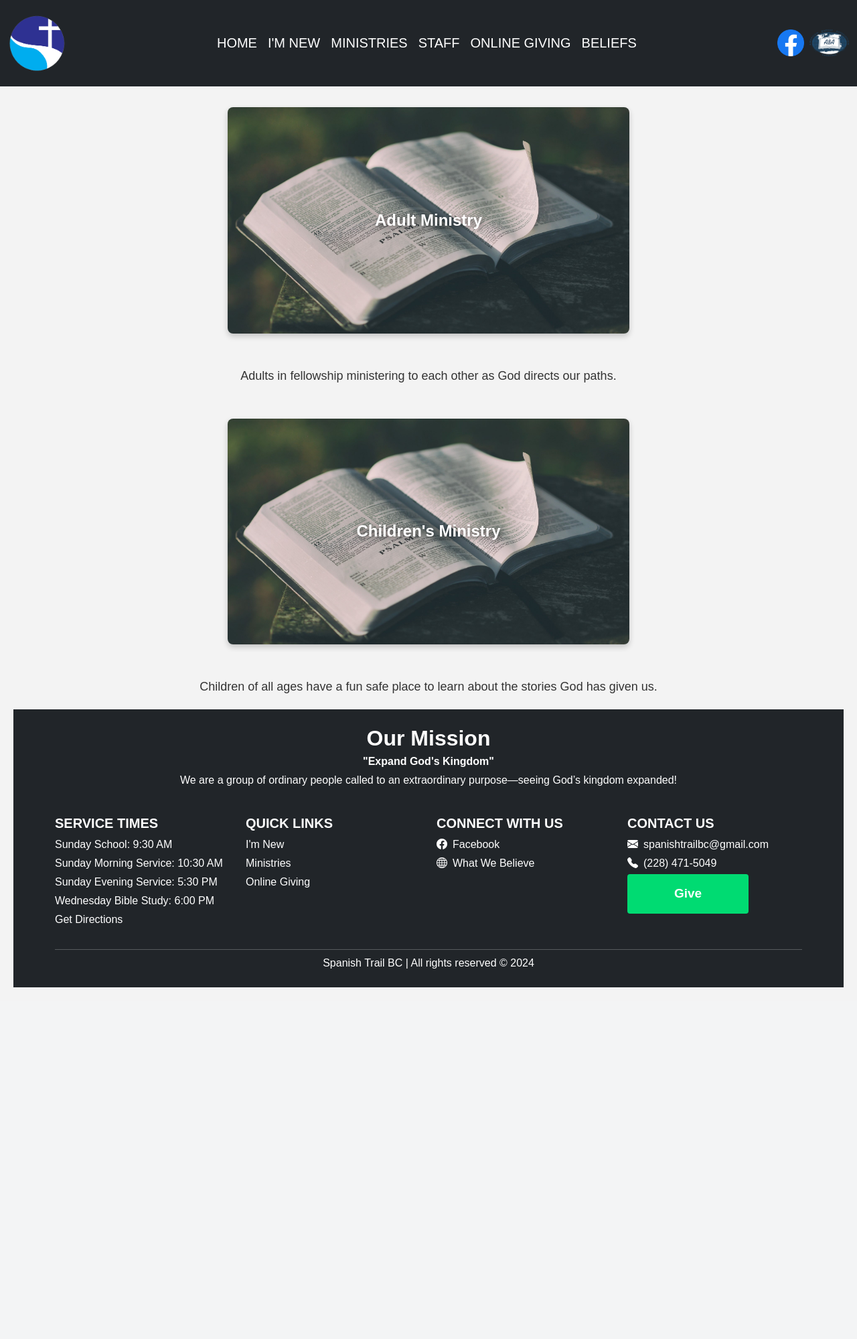
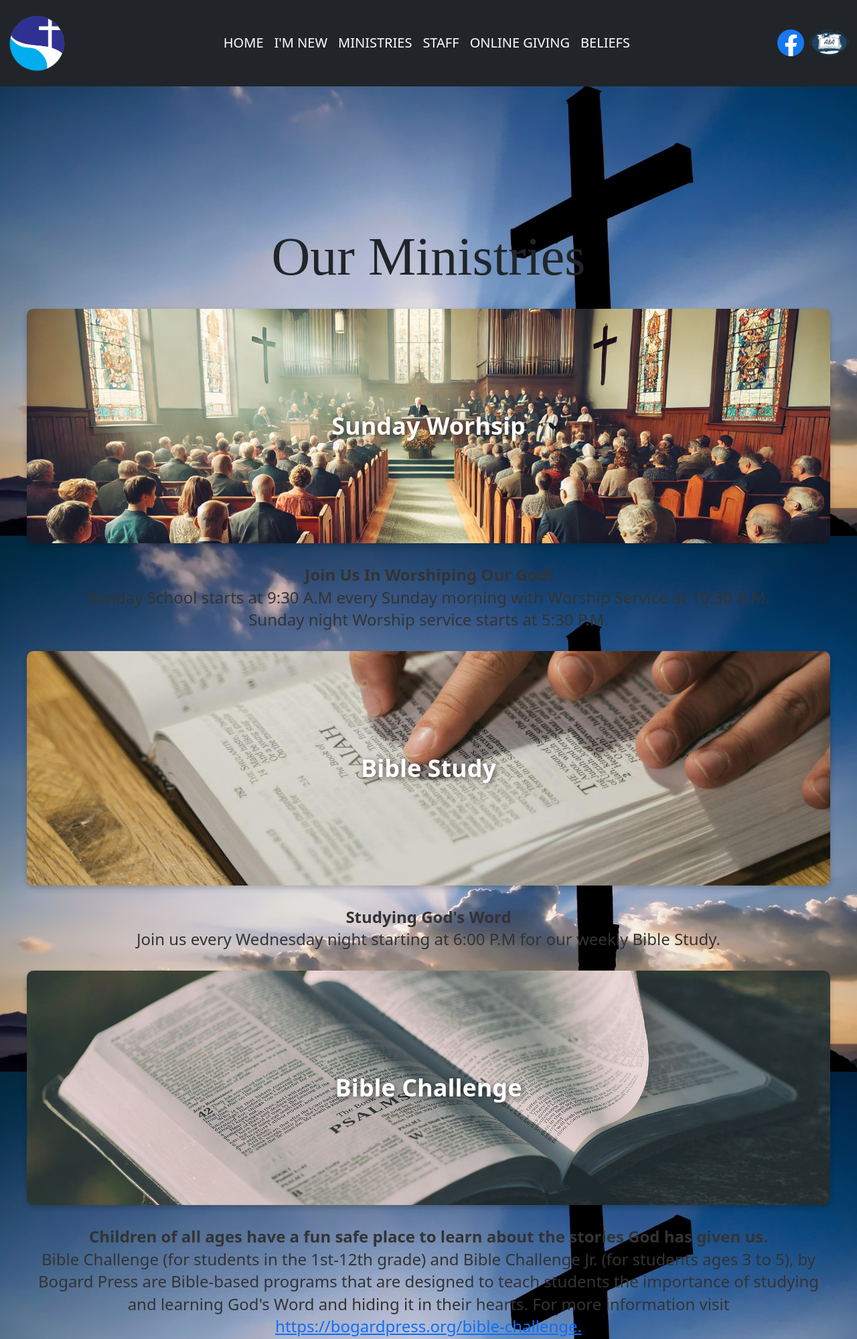
Before and after one commit to mhays24/spanish_trail-live, a Django app: page /ministries/ in a window 1280 px wide. Shown: the top 1999 px of the page at 67% size. Before the commit the page ends 1474 px from the top, so only its background shows below. Run offline with Django 5.2, Linux system fonts and the light colour scheme; some libraries are stand-ins or nearby versions.

Commit message:
finalized  ministries page

```diff
--- a/app/static/ministries.css
+++ b/app/static/ministries.css
@@ -1,40 +1,3 @@
-/* section from ministries on index.html */
-.card-small {
-    width: 90%;
-    margin: 10px auto;
-    padding: 0;
-    border: none;
-}
-
-.card {
-    border: none;
-    padding: 0;
-    margin: 0;
-}
-
-.card-img-top {
-    border-radius: 0;
-    width: 100%;
-    height: 100%;
-    object-fit: cover;
-}
-
-.img-small {
-    height: 250px;
-    /* Set a fixed height */
-    object-fit: cover;
-    /* Ensure the image covers the entire area */
-    width: 100%;
-    /* Ensure the image fills the card width */
-    margin: 0;
-    /* Remove margin */
-    padding: 0;
-    /* Remove padding */
-}
-
-/* End of section from ministries on index.html */
-
-/* Start of ministries.html */
 * {
   box-sizing: border-box;
   margin: 0;
@@ -42,31 +5,45 @@
 }
 
 body {
-    font-family: Arial, sans-serif;
-    background-color: #f3f3f3;
-    color: #333;
+  background: url('images/cross.jpg') no-repeat center center;
+  background-size: cover;
+  background-attachment: fixed;
   text-align: center;
-    padding: 20px;
+}
+
+.bottom-padding {
+  padding-bottom: 100px;
+}
+
+.ministries-title {
+  font-family: 'Times New Roman', Times, serif;
+  font-size: 60pt;
+  padding-top: 245px;
+  font-weight: 500;
 }
 
 /* Section Container */
 .section {
   position: relative;
-    width: 100%;
-    max-width: 600px;
-    margin: 50px auto;
+  width: 95%;
+  max-width: 1200px;
+  height: 350px;
+  /* Increased height for a taller rectangle */
+  margin: 30px auto;
   overflow: hidden;
-    border-radius: 8px;
+  border-radius: 10px;
   box-shadow: 0 4px 8px rgba(0, 0, 0, 0.2);
   opacity: 0;
-    /* Start hidden for animation */
+  /* Initially hidden for animation */
+  transform: translateX(0);
+  /* Reset any transformations */
 }
 
 /* Section Image */
 .section-image {
   width: 100%;
-    height: auto;
-    display: block;
+  height: 100%;
+  object-fit: cover;
 }
 
 /* Overlay Text */
@@ -76,17 +53,21 @@ body {
   left: 50%;
   transform: translate(-50%, -50%);
   color: white;
-    font-size: 24px;
+  font-size: 36px;
+  /* Increased font size for larger titles */
   font-weight: bold;
   text-shadow: 2px 2px 8px rgba(0, 0, 0, 0.6);
 }
 
 /* Description Text */
 .description {
-    font-size: 18px;
+  font-size: 24px;
   color: #333;
-    margin: 20px 0;
-    line-height: 1.5;
+  margin: 15px 0;
+  line-height: 1.4;
+  max-width: 1200px;
+  margin-left: auto;
+  margin-right: auto;
 }
 
 /* Animation Keyframes */
@@ -114,13 +95,11 @@ body {
   }
 }
 
-/* Applying Animations to Sections */
-.section-left {
+/* Adding classes to trigger animation */
+.animate-left {
   animation: slideInLeft 1s ease forwards;
 }
 
-.section-right {
+.animate-right {
   animation: slideInRight 1s ease forwards;
-    animation-delay: 0.5s;
-    /* Delay to stagger animations */
 }
--- /dev/null
+++ b/app/static/ministries.js
@@ -0,0 +1,23 @@
+// Select all sections with class "section-left" and "section-right"
+const sectionsLeft = document.querySelectorAll('.section-left');
+const sectionsRight = document.querySelectorAll('.section-right');
+
+// Create an Intersection Observer
+const observer = new IntersectionObserver((entries, observer) => {
+  entries.forEach(entry => {
+    // Check if the element is in the viewport
+    if (entry.isIntersecting) {
+      if (entry.target.classList.contains('section-left')) {
+        entry.target.classList.add('animate-left');
+      } else if (entry.target.classList.contains('section-right')) {
+        entry.target.classList.add('animate-right');
+      }
+      // Stop observing the current element after animation starts
+      observer.unobserve(entry.target);
+    }
+  });
+}, { threshold: 0.5 }); // Trigger when 50% of the section is visible
+
+// Observe each section
+sectionsLeft.forEach(section => observer.observe(section));
+sectionsRight.forEach(section => observer.observe(section));
--- a/app/static/styles.css
+++ b/app/static/styles.css
@@ -44,10 +44,6 @@ body {
 }
 
 /* End Of navbar and announcement */
-
-
-
-
 
 /* Start of Hero section */
 .hero {
@@ -102,12 +98,36 @@ body {
 
 /* End of Hero section */
 
-/* Start of services section */
+/* Start of services (ministries) section */
+.card-small {
+    width: 90%;
+    margin: 10px auto;
+    padding: 0;
+    border: none;
+}
 
-/*ministries section is located in the ministries.css file due to rendering errors*/
+.card {
+    border: none;
+    padding: 0;
+    margin: 0;
+}
 
-/* End of services section */
+.card-img-top {
+    border-radius: 0;
+    width: 100%;
+    height: 100%;
+    object-fit: cover;
+}
 
+.img-small {
+    height: 250px;
+    object-fit: cover;
+    width: 100%;
+    margin: 0;
+    padding: 0;
+}
+
+/* End of services (ministries) section */
 
 /*start of map */
 .map {
@@ -129,11 +149,5 @@ footer {
 
 /*end of footer */
 
-
-
 /*start of Beliefs.html */
-
-
-
-
 /* End of Beliefs.html */
--- a/app/templates/base.html
+++ b/app/templates/base.html
@@ -7,6 +7,7 @@
         <title>{% block title %}{% endblock title %}</title>
         <link rel="icon" href="{% static 'images/SpanishTrail-BC-Logo-Circle.png' %}" type="image/x-icon">
         <link rel="stylesheet" href="https://cdn.jsdelivr.net/npm/bootstrap@5.3.0/dist/css/bootstrap.min.css">
+        <link rel="stylesheet" href="{% static "styles.css" %}">
     </head>
 
     <header>
--- a/app/templates/index.html
+++ b/app/templates/index.html
@@ -3,7 +3,6 @@
 {% block title %}Spanish Trail BC | Gautier, MS{% endblock %}
 {% block content%}
 <link rel="stylesheet" href="{% static "styles.css" %}" />
-<link rel="stylesheet" href="{% static "ministries.css" %}" />
 
 
     <!-- Hero Section -->
--- a/app/templates/ministries.html
+++ b/app/templates/ministries.html
@@ -5,20 +5,35 @@
 <link rel="stylesheet" href="{% static "styles.css" %}" />
 <link rel="stylesheet" href="{% static "ministries.css" %}" />
 
-<section>
-  <!-- Adult Ministry Section -->
+<section class="bottom-padding">
+    <h1 class="ministries-title">Our Ministries</h1>
+  <!-- Sunday Worship Section -->
   <div class="section section-left">
-    <img src="{% static 'images/bible.jpg' %}" alt="Adult Ministry Image" class="section-image">
-    <div class="overlay">Adult Ministry</div>
+    <img src="{% static 'images/sunday-baptist-worship.jpg' %}" alt="Sunday Worship Image" class="section-image">
+    <div class="overlay">Sunday Worhsip</div>
   </div>
-  <p class="description">Adults in fellowship ministering to each other as God directs our paths.</p>
+  <p class="description"><b>Join Us In Worshiping Our God! </b><br> Sunday School starts at 9:30 A.M every Sunday morning with Worship Service at 10:30 A.M. <br>Sunday night Worship service starts at 5:30 P.M.</p>
 
-  <!-- Children's Ministry Section -->
+  <!-- Bible Study Section -->
   <div class="section section-right">
-    <img src="{% static 'images/bible.jpg' %}" alt="Children's Ministry Image" class="section-image">
-    <div class="overlay">Children's Ministry</div>
+    <img src="{% static 'images/bible-study.jpg' %}" alt="Bible Study Image" class="section-image">
+    <div class="overlay">Bible Study</div>
   </div>
-  <p class="description">Children of all ages have a fun safe place to learn about the stories God has given us.</p>
+  <p class="description"><b>Studying God's Word</b><br>Join us every Wednesday night starting at 6:00 P.M for our weekly Bible Study.</p>
+
+    <!-- Bible Challenge Secion -->
+    <div class="section section-left">
+        <img src="{% static 'images/bible.jpg' %}" alt="Bible Challenge Image" class="section-image">
+        <div class="overlay">Bible Challenge</div>
+    </div>
+    <p class="description"><b>Children of all ages have a fun safe place to learn about the stories God has given us. </b><br> Bible Challenge (for students in the 1st-12th grade) and Bible Challenge Jr. (for students ages 3 to 5), by Bogard Press are Bible-based programs that are designed to teach students the importance of studying and learning God's Word and hiding it in their hearts. For more information visit <a href="https://bogardpress.org/bible-challenge" target="_blank">https://bogardpress.org/bible-challenge.</a></p>
+
+    <!-- Lady's Auxiliary Section -->
+    <div class="section section-right">
+        <img src="{% static 'images/lady-aux.jpg' %}" alt="Lady's Auxiliary Image" class="section-image">
+        <div class="overlay">Lady's Auxiliary</div>
+    </div>
+    <p class="description"><b>Not Forsaking The Assembling of Ourselves</b><br>Providing women a time and place to dig deep through the scriptures in a comfortable setting among themselves.</p>
 </section>
-
+<script src="{% static 'ministries.js' %}"></script>
 {% endblock %}
```
Also changed, not shown: app/static/images/cross.jpg (added), 1 other file. Lines whose indentation alone changed are shown as unchanged.
